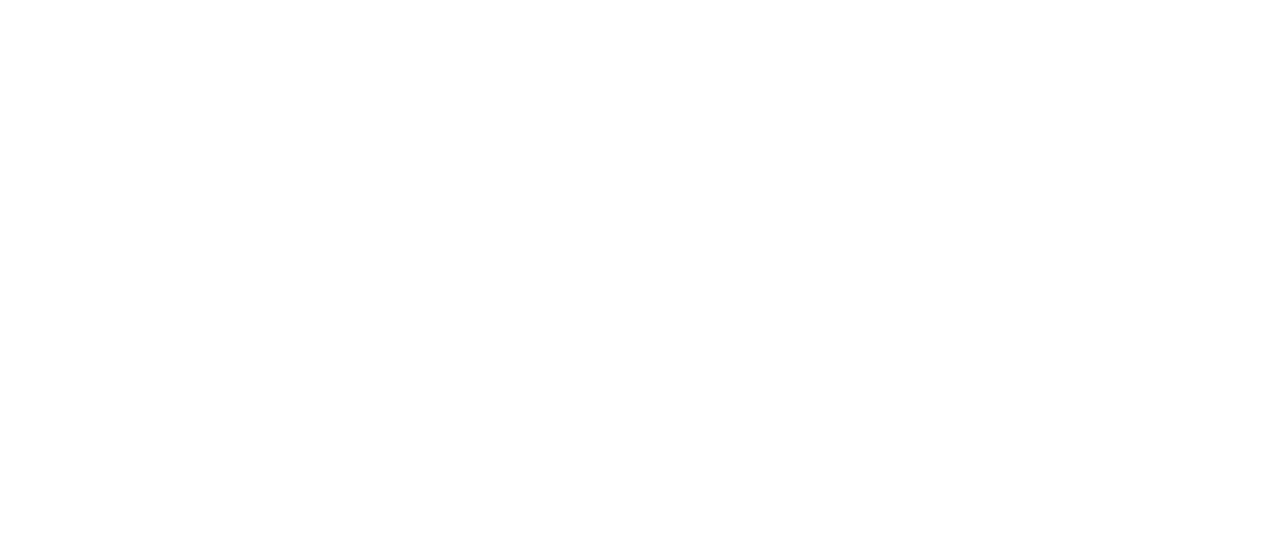
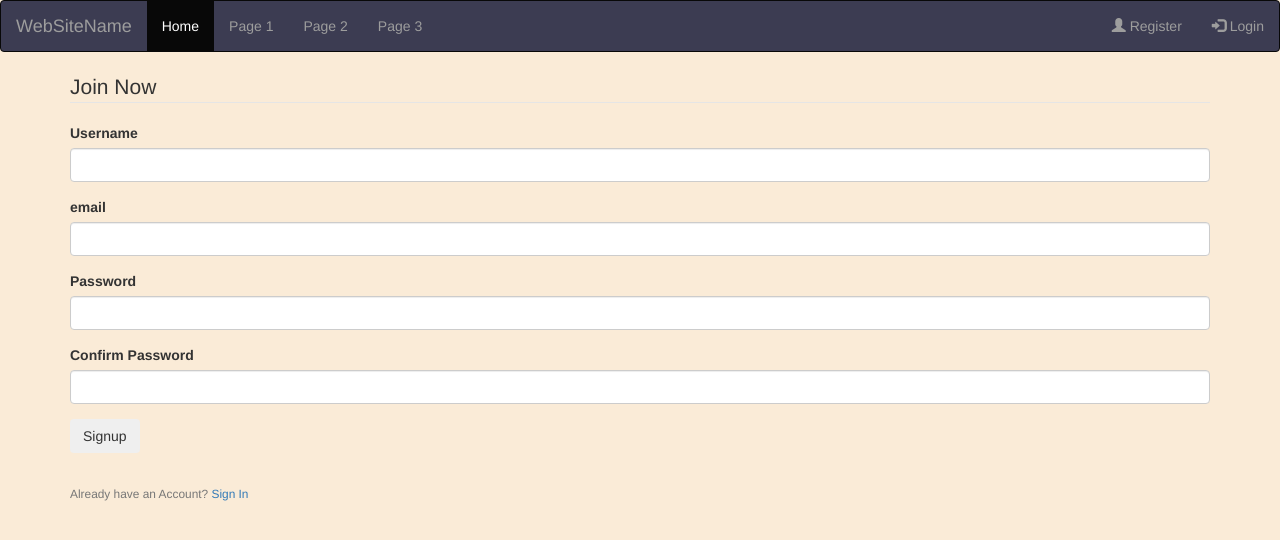
Before and after one commit to oscar9181/personal_blog, a Flask app: page /register in a window 1280 px wide. Before the commit the part shown is empty. Shown: the top 540 px of the page. Run offline with Flask 2, Linux system fonts and the light colour scheme; some libraries are stand-ins or nearby versions.

Commit message:
register.html

```diff
--- a/personal_blog/post.py
+++ b/personal_blog/post.py
@@ -1,4 +1,4 @@
-from flask import Flask,render_template
+from flask import Flask,url_for,render_template,flash,redirect
 from forms import RegistrationForm,LoginForm
 app = Flask(__name__)
 
@@ -20,15 +20,18 @@ def home():
     """
     return render_template('home.html',posts=posts)
 
-@app.route("/register")
+@app.route("/register",methods=['GET','POST'])
 def register():
-    form=RegistrationForm
+    form=RegistrationForm()
+    if form. validate_on_submit():
+        flash('Your account hass been created!','success')
+        return redirect(url_for('home'))
     return render_template('register.html',title='Register',form=form)
 
 
 @app.route("/login")
 def login():
-    form=LoginForm
+    form=LoginForm()
     return render_template('login.html',title='Login',form=form)
 
 
--- a/personal_blog/templates/navbar.html
+++ b/personal_blog/templates/navbar.html
@@ -38,6 +38,16 @@
             </ul>
         </div>
     </nav>
+    <div class="container">
+        {% with messages = get_flashed_messages(with_categories=true) %}
+        {% if messages %}
+          {% for category, message in messages %}
+           <div class="alert alert-{{category}}">
+             {{ message }}
+           </div>
+          {%endfor%}
+        {% endif %}
+        {%endwith%}
     {% block content %}{% endblock content %}
 </body>
 </html>
--- a/personal_blog/templates/register.html
+++ b/personal_blog/templates/register.html
@@ -0,0 +1,76 @@
+{% extends 'navbar.html' %}
+{% block content %}
+   <div class="content section">
+    <form method="POST" action="">
+        {{ form.hidden_tag() }}
+       <fieldset class="form-group">
+           <legend class="border-bottom mb-4">Join Now</legend>
+           <div class="form-group">
+               {{ form.username.label(class='form-control-label') }}
+
+               {% if form.username.errors %}
+               {{ form.username(class='form-control form-control-lg is invalid') }}
+                <div class="feedback">
+                    {% for error in form.username.errors %}
+                      <span>{{ error }}</span>
+                    {% endfor %}
+                </div>
+                {% else %}
+                {{ form.username(class='form-control form-control-lg') }}
+                {% endif %}
+
+
+           </div>
+           <div class="form-group">
+            {{ form.email.label(class="form-control-label") }}
+            {% if form.email.errors %}
+                {{ form.email(class="form-control form-control-lg is-invalid") }}
+                <div class="invalid-feedback">
+                    {% for error in form.email.errors %}
+                        <span>{{ error }}</span>
+                    {% endfor %}
+                </div>
+            {% else %}
+                {{ form.email(class="form-control form-control-lg") }}
+            {% endif %}
+        </div>
+        <div class="form-group">
+            {{ form.password.label(class="form-control-label") }}
+            {% if form.password.errors %}
+                {{ form.password(class="form-control form-control-lg is-invalid") }}
+                <div class="invalid-feedback">
+                    {% for error in form.password.errors %}
+                        <span>{{ error }}</span>
+                    {% endfor %}
+                </div>
+            {% else %}
+                {{ form.password(class="form-control form-control-lg") }}
+            {% endif %}
+        </div>
+        <div class="form-group">
+            {{ form.confirm_password.label(class="form-control-label") }}
+            {% if form.confirm_password.errors %}
+                {{ form.confirm_password(class="form-control form-control-lg is-invalid") }}
+                <div class="invalid-feedback">
+                    {% for error in form.confirm_password.errors %}
+                        <span>{{ error }}</span>
+                    {% endfor %}
+                </div>
+            {% else %}
+                {{ form.confirm_password(class="form-control form-control-lg") }}
+            {% endif %}
+        </div>
+      <div class="form-group">
+         {{ form.submit(class="btn btn-outline-info") }}
+
+      </div>
+    </form>
+</div>
+<div class="border-top pt-3">
+    <small class="text-muted">
+        Already have an Account? <a class="ml-2" href="{{ url_for('login') }}">Sign In</a>
+    </small>
+
+</div>
+
+{% endblock content %}
```
